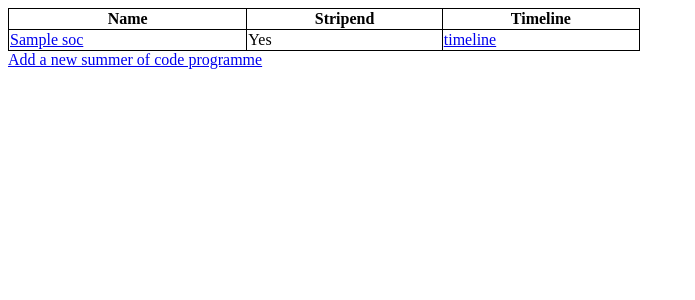
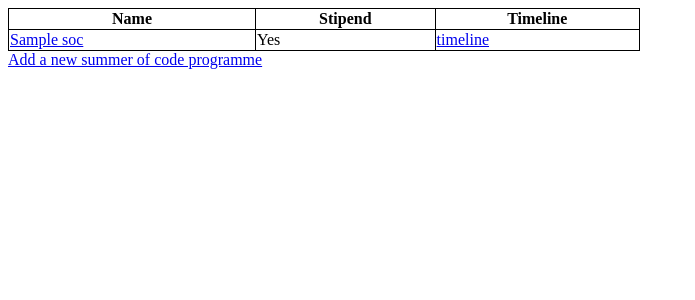
Before and after one commit to tapaswenipathak/Open-Source-Programs, a Django app: page /SOCPrograms/ in a window 1280 px wide. Shown: the top 300 px of the page, without its empty margins (0-695 px from the left). Run offline with Django 3.2, Linux system fonts and the light colour scheme; tables that the repository leaves empty hold one stand-in row (values such as "Sample post").

Commit message:
Corrected the spelling of stipend

```diff
--- a/osi_django_app/OSI/models.py
+++ b/osi_django_app/OSI/models.py
@@ -4,7 +4,7 @@ from django.shortcuts import reverse
 class soc(models.Model):
     title = models.CharField(max_length=50)
     soc_homepage = models.URLField(default=None)
-    stripend = models.BooleanField(default=False)
+    stipend = models.BooleanField(default=False)
     timeline = models.URLField(blank=True)
     publish = models.BooleanField(default=False)
 
--- a/osi_django_app/OSI/templates/OSI/osc.html
+++ b/osi_django_app/OSI/templates/OSI/osc.html
@@ -1,6 +1,6 @@
 {% extends "OSI/base.html" %}
 {% block prize %}
-  <th>Stripend</th>
+  <th>Awards</th>
 {% endblock prize %}
 {% block content %}
   {% for item in lists %}
--- a/osi_django_app/OSI/templates/OSI/soc.html
+++ b/osi_django_app/OSI/templates/OSI/soc.html
@@ -1,12 +1,12 @@
 {% extends "OSI/base.html" %}
 {% block prize %}
-  <th>Stripend</th>
+  <th>Stipend</th>
 {% endblock prize %}
 {% block content %}
   {% for item in lists %}
   <tr>
     <td><a href="{{ item.soc_homepage }}">{{ item.title }}</a></td>
-    {% if item.stripend %}
+    {% if item.stipend %}
       <td>Yes</td>
     {% else %}
       <td>No</td>
--- a/osi_django_app/OSI/templates/OSI/u-soc-woc.html
+++ b/osi_django_app/OSI/templates/OSI/u-soc-woc.html
@@ -1,6 +1,6 @@
 {% extends "OSI/base.html" %}
 {% block prize %}
-  <th>Stripend</th>
+  <th>Awards</th>
 {% endblock prize %}
 {% block content %}
   {% for item in lists %}
--- a/osi_django_app/OSI/views.py
+++ b/osi_django_app/OSI/views.py
@@ -13,7 +13,7 @@ def soc_view(request):
 
 class soc_create_view(CreateView):
     model = soc
-    fields = ['title', 'soc_homepage', 'stripend', 'timeline']
+    fields = ['title', 'soc_homepage', 'stipend', 'timeline']
 
 def osc_view(request):
     context = {
```
Also changed, not shown: osi_django_app/OSI/migrations/0002_auto_20190510_1805.py (added).
